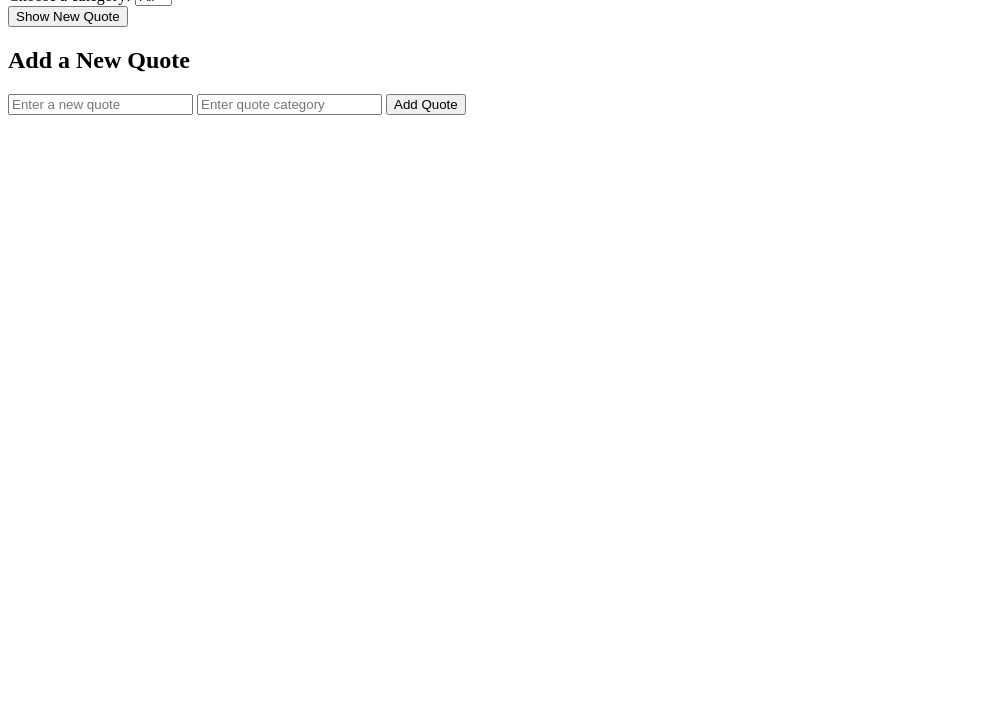
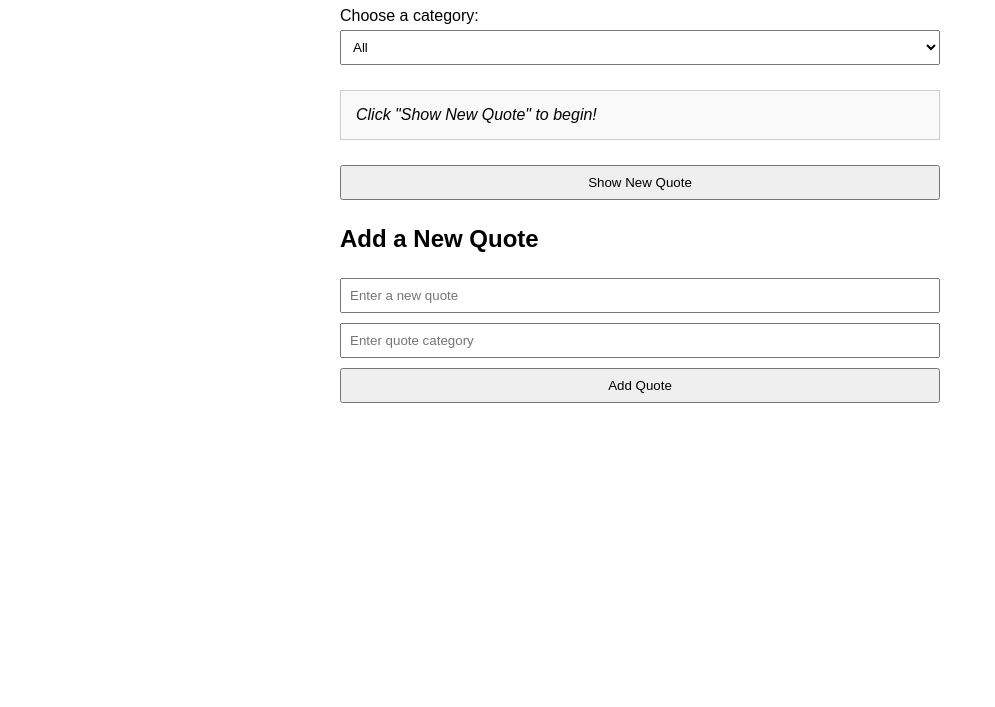
Before and after one commit to efibit/alx_fe_javascript, a plain HTML site: page dom-manipulation/index.html in a window 1280 px wide. Shown: the part 93-800 px from the top of the page, without its empty margins (0-995 px from the left). Drawn offline with Linux system fonts and the light colour scheme.

Commit message:
create and manipulate dynamic content

```diff
--- a/dom-manipulation/index.html
+++ b/dom-manipulation/index.html
@@ -2,8 +2,29 @@
 <html lang="en">
 <head>
   <meta charset="UTF-8" />
-  <meta name="viewport" content="width=device-width, initial-scale=1.0" />
+  <meta name="viewport" content="width=device-width, initial-scale=1.0"/>
   <title>Dynamic Quote Generator</title>
+  <style>
+    body {
+      font-family: Arial, sans-serif;
+      padding: 20px;
+      max-width: 600px;
+      margin: auto;
+    }
+    #quoteDisplay {
+      margin: 20px 0;
+      padding: 15px;
+      border: 1px solid #ccc;
+      background-color: #f9f9f9;
+      font-style: italic;
+    }
+    input, select, button {
+      margin: 5px 0;
+      padding: 8px;
+      width: 100%;
+      box-sizing: border-box;
+    }
+  </style>
 </head>
 <body>
   <h1>Dynamic Quote Generator</h1>
@@ -13,15 +34,13 @@
     <option value="all">All</option>
   </select>
 
-  <div id="quoteDisplay"></div>
+  <div id="quoteDisplay">Click "Show New Quote" to begin!</div>
   <button id="newQuote">Show New Quote</button>
 
   <h2>Add a New Quote</h2>
-  <div>
-    <input id="newQuoteText" type="text" placeholder="Enter a new quote" />
-    <input id="newQuoteCategory" type="text" placeholder="Enter quote category" />
-    <button id="addQuoteBtn">Add Quote</button>
-  </div>
+  <input id="newQuoteText" type="text" placeholder="Enter a new quote" />
+  <input id="newQuoteCategory" type="text" placeholder="Enter quote category" />
+  <button id="addQuoteBtn">Add Quote</button>
 
   <script src="script.js"></script>
 </body>
--- a/dom-manipulation/script.js
+++ b/dom-manipulation/script.js
@@ -10,6 +10,17 @@ const quoteDisplay = document.getElementById("quoteDisplay");
 const newQuoteBtn = document.getElementById("newQuote");
 const categorySelect = document.getElementById("categorySelect");
 const addQuoteBtn = document.getElementById("addQuoteBtn");
+
+// Populate initial categories
+function populateCategories() {
+  const categories = [...new Set(quotes.map(q => q.category))];
+  categories.forEach(cat => {
+    const option = document.createElement("option");
+    option.value = cat;
+    option.textContent = cat;
+    categorySelect.appendChild(option);
+  });
+}
 
 // Display a random quote based on selected category
 function showRandomQuote() {
@@ -24,7 +35,7 @@ function showRandomQuote() {
   }
 
   const randomIndex = Math.floor(Math.random() * filteredQuotes.length);
-  quoteDisplay.textContent = filteredQuotes[randomIndex].text;
+  quoteDisplay.textContent = `"${filteredQuotes[randomIndex].text}"`;
 }
 
 // Add a new quote and update category list
@@ -39,7 +50,7 @@ function addQuote() {
 
   quotes.push({ text: quoteText, category: quoteCategory });
 
-  // Add category to dropdown if it's new
+  // Add new category if it doesn't exist
   const existingCategories = Array.from(categorySelect.options).map(opt => opt.value.toLowerCase());
   if (!existingCategories.includes(quoteCategory.toLowerCase())) {
     const newOption = document.createElement("option");
@@ -51,8 +62,12 @@ function addQuote() {
   // Clear input fields
   document.getElementById("newQuoteText").value = "";
   document.getElementById("newQuoteCategory").value = "";
+  alert("Quote added successfully!");
 }
 
 // Event listeners
 newQuoteBtn.addEventListener("click", showRandomQuote);
 addQuoteBtn.addEventListener("click", addQuote);
+
+// Initialize
+populateCategories();
```
